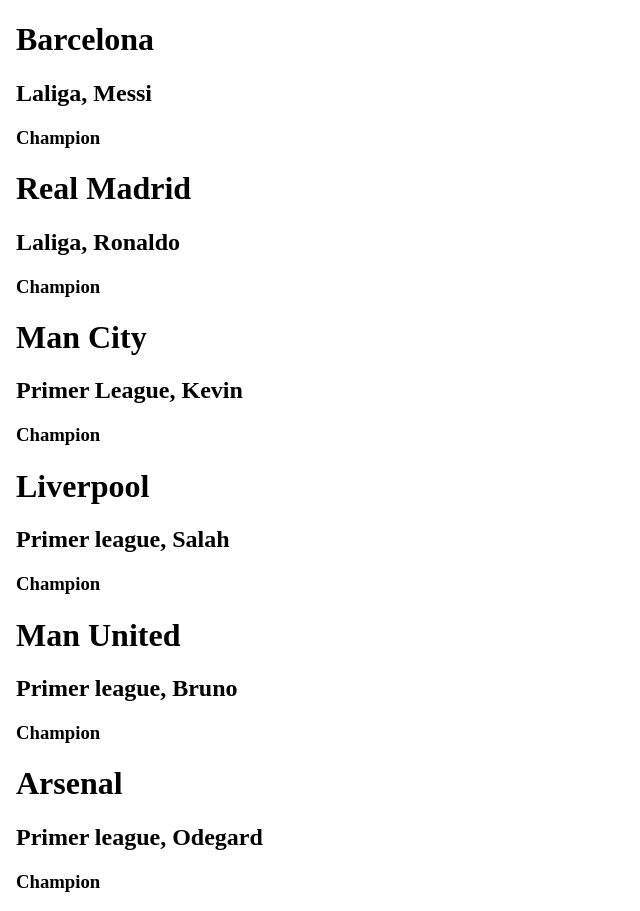
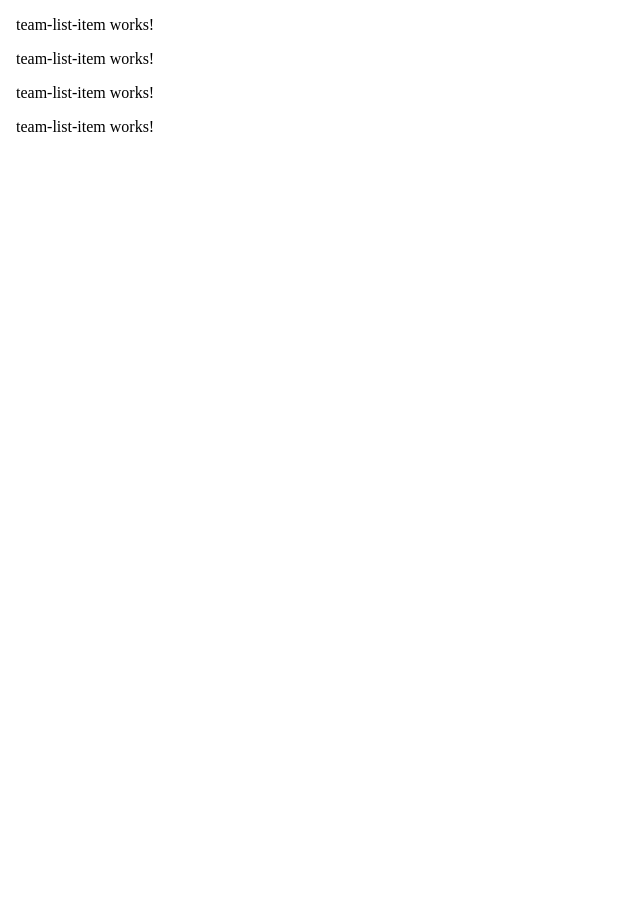
Before and after one commit to Kareem-AJ/Kareem_Aljandali_Learning_Angular, an Angular app: page / in a window 1280 px wide. Shown: the whole page, without its empty margins (0-640 px from the left). After the commit the page ends 800 px from the top, so only its background shows below. Built offline with nearby package versions, Linux system fonts and the light colour scheme.

Commit message:
Adding components input to team-list-components-html

```diff
--- a/src/app/app.component.html
+++ b/src/app/app.component.html
@@ -4,13 +4,14 @@
   <title> Soccer Teams </title>
 </head>
 <body>
-<div *ngFor="let team of soccerTeams">
- <h1>{{team.name}}</h1>
-  <h2>{{team.league}}, {{team.bestPlayer}}</h2>
-  <h3 *ngIf="team.winsChampionship == true">Champion</h3>
+<app-team-list></app-team-list>
+<!--<div *ngFor="let team of soccerTeams">-->
+<!-- <h1>{{team.name}}</h1>-->
+<!--  <h2>{{team.league}}, {{team.bestPlayer}}</h2>-->
+<!--  <h3 *ngIf="team.winsChampionship == true">Champion</h3>-->
 
 
 
-</div>
+<!--</div>-->
 </body>
 </html>
--- a/src/app/app.component.ts
+++ b/src/app/app.component.ts
@@ -2,12 +2,13 @@
 import { RouterOutlet } from '@angular/router';
 import {Team} from "./interFaces/team";
 import {NgForOf, NgIf} from "@angular/common";
+import {TeamListComponent} from "./team-list/team-list.component";
 
 // @ts-ignore
 @Component({
   selector: 'app-root',
   standalone: true,
-  imports: [RouterOutlet, NgForOf, NgIf],
+  imports: [RouterOutlet, NgForOf, NgIf, TeamListComponent],
   templateUrl: './app.component.html',
   styleUrl: './app.component.css'
 })
@@ -16,13 +17,13 @@
   name : string = 'Kareem Aljandali';
   number : string = '19.5';
 
-  soccerTeams: Team[] = [
-    {id:1, name:"Barcelona", league:"Laliga", bestPlayer:"Messi", winsChampionship:true},
-    {id:2, name:"Real Madrid", league:"Laliga", bestPlayer:"Ronaldo", winsChampionship:true},
-    {id:3, name:"Man City", league:"Primer League", bestPlayer:"Kevin", winsChampionship:true},
-    {id:4, name:"Liverpool", league:"Primer league", bestPlayer:"Salah", winsChampionship:true},
-    {id:5, name:"Man United", league:"Primer league", bestPlayer:"Bruno", winsChampionship:true},
-    {id:6, name:"Arsenal", league:"Primer league", bestPlayer:"Odegard", winsChampionship:true}
-
-  ]
+  // soccerTeams: Team[] = [
+  //   {id:1, name:"Barcelona", league:"Laliga", bestPlayer:"Messi", winsChampionship:true},
+  //   {id:2, name:"Real Madrid", league:"Laliga", bestPlayer:"Ronaldo", winsChampionship:true},
+  //   {id:3, name:"Man City", league:"Primer League", bestPlayer:"Kevin", winsChampionship:true},
+  //   {id:4, name:"Liverpool", league:"Primer league", bestPlayer:"Salah", winsChampionship:true},
+  //   {id:5, name:"Man United", league:"Primer league", bestPlayer:"Bruno", winsChampionship:true},
+  //   {id:6, name:"Arsenal", league:"Primer league", bestPlayer:"Odegard", winsChampionship:true}
+  //
+  // ]
 }
--- a/src/app/team-list-item/team-list-item.component.ts
+++ b/src/app/team-list-item/team-list-item.component.ts
@@ -1,4 +1,6 @@
-import { Component } from '@angular/core';
+import {Component, Input} from '@angular/core';
+import {Team} from "../interFaces/team";
+import {TeamListComponent} from "../team-list/team-list.component";
 
 @Component({
   selector: 'app-team-list-item',
@@ -8,5 +10,5 @@
   styleUrl: './team-list-item.component.css'
 })
 export class TeamListItemComponent {
-
+  @Input() soccerTeam? : Team;
 }
--- a/src/app/team-list/team-list.component.html
+++ b/src/app/team-list/team-list.component.html
@@ -1 +1,4 @@
-<p>team-list works!</p>
+<app-team-list-item></app-team-list-item>
+<app-team-list-item></app-team-list-item>
+<app-team-list-item></app-team-list-item>
+<app-team-list-item></app-team-list-item>
--- a/src/app/team-list/team-list.component.ts
+++ b/src/app/team-list/team-list.component.ts
@@ -1,12 +1,24 @@
 import { Component } from '@angular/core';
+import {Team} from "../interFaces/team";
+import {TeamListItemComponent} from "../team-list-item/team-list-item.component";
 
 @Component({
   selector: 'app-team-list',
   standalone: true,
-  imports: [],
+  imports: [
+    TeamListItemComponent
+  ],
   templateUrl: './team-list.component.html',
   styleUrl: './team-list.component.css'
 })
 export class TeamListComponent {
+  soccerTeams: Team[] = [
+    {id:1, name:"Barcelona", league:"Laliga", bestPlayer:"Messi", winsChampionship:true},
+    {id:2, name:"Real Madrid", league:"Laliga", bestPlayer:"Ronaldo", winsChampionship:true},
+    {id:3, name:"Man City", league:"Primer League", bestPlayer:"Kevin", winsChampionship:true},
+    {id:4, name:"Liverpool", league:"Primer league", bestPlayer:"Salah", winsChampionship:true},
+    {id:5, name:"Man United", league:"Primer league", bestPlayer:"Bruno", winsChampionship:true},
+    {id:6, name:"Arsenal", league:"Primer league", bestPlayer:"Odegard", winsChampionship:true}
 
+  ]
 }
```
